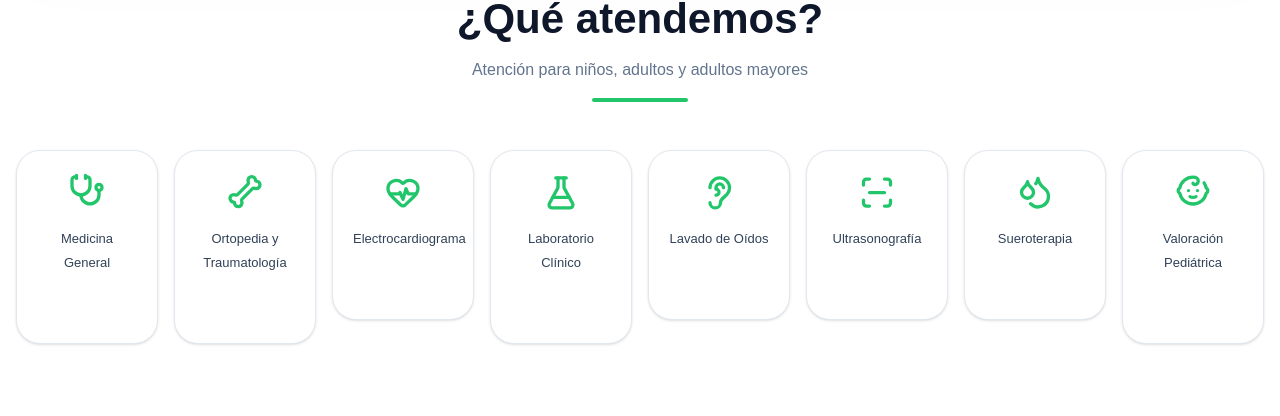
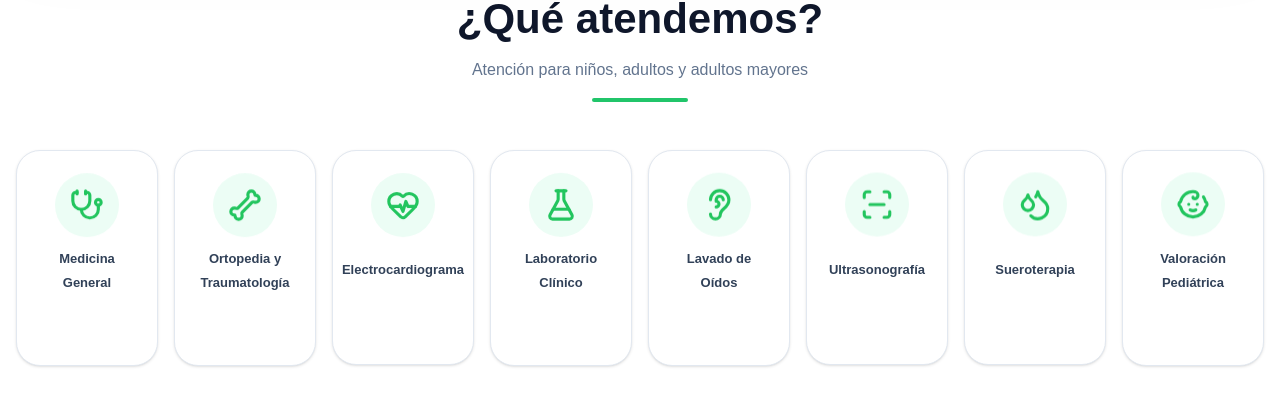
Before and after one commit to felipebermudezceo/ainovahealth, a Next.js app: page / in a window 1280 px wide. Shown: the part 1061-1477 px from the top of the page. Built offline with nearby package versions, Linux system fonts and the light colour scheme.

Commit message:
CAMBIOS EN LOS ICONOS DE SERVICIOS

```diff
--- a/components/sections/Conditions.tsx
+++ b/components/sections/Conditions.tsx
@@ -10,6 +10,8 @@ import {
   ScanLine,
   Droplets,
   Baby,
+  MessageCircle,
+  ArrowRight,
 } from "lucide-react";
 
 export function Conditions() {
@@ -83,27 +85,23 @@ export function Conditions() {
                 className="group"
               >
                 <motion.div
-                  initial={{
-                    opacity: 0,
-                    y: 40,
-                  }}
-                  whileInView={{
-                    opacity: 1,
-                    y: 0,
-                  }}
-                  viewport={{
-                    once: true,
-                    amount: 0.2,
-                  }}
+                  initial={{ opacity: 0, y: 40 }}
+                  whileInView={{ opacity: 1, y: 0 }}
+                  viewport={{ once: true, amount: 0.2 }}
                   transition={{
                     duration: 0.45,
                     delay: index * 0.08,
                   }}
                   whileHover={{
-                    y: -10,
-                    scale: 1.04,
+                    y: -8,
+                    scale: 1.03,
                   }}
                   className="
+                    flex
+                    min-h-[215px]
+                    flex-col
+                    items-center
+                    justify-between
                     rounded-3xl
                     border
                     border-slate-200
@@ -115,14 +113,28 @@ export function Conditions() {
                     transition-all
                     duration-300
                     cursor-pointer
-                    group-hover:border-[#21C56A]
-                    group-hover:bg-[#F4FFF7]
-                    group-hover:shadow-[0_25px_45px_rgba(33,197,106,.20)]
+                    group-hover:border-[#22C55E]
+                    group-hover:bg-[#F7FFF9]
+                    group-hover:shadow-[0_25px_45px_rgba(34,197,94,.22)]
                   "
                 >
 
+                  {/* ICONO */}
+
                   <motion.div
-                    className="mb-4 flex justify-center"
+                    className="
+                      mb-2
+                      flex
+                      h-16
+                      w-16
+                      items-center
+                      justify-center
+                      rounded-full
+                      bg-[#ECFDF5]
+                      transition-all
+                      duration-300
+                      group-hover:bg-[#22C55E]
+                    "
                     animate={{
                       y: [0, -5, 0],
                     }}
@@ -133,41 +145,65 @@ export function Conditions() {
                       delay: index * 0.2,
                     }}
                     whileHover={{
-                      scale: 1.25,
-                      rotate: 8,
+                      rotate: 10,
+                      scale: 1.15,
                     }}
                   >
                     <Icon
-                      size={36}
+                      size={34}
                       strokeWidth={2.2}
-                      className="text-[#21C56A] transition-colors duration-300 group-hover:text-[#16A34A]"
+                      className="
+                        text-[#22C55E]
+                        transition-all
+                        duration-300
+                        group-hover:text-white
+                      "
                     />
                   </motion.div>
 
-                  <div>
+                  {/* TITULO */}
 
-  <p className="text-[15px] lg:text-[13px] font-medium leading-6 text-slate-700 transition-colors duration-300 group-hover:text-[#15803D]">
+                  <p
+                    className="
+                      text-[15px]
+                      lg:text-[13px]
+                      font-semibold
+                      leading-6
+                      text-slate-700
+                      transition-colors
+                      duration-300
+                      group-hover:text-[#15803D]
+                    "
+                  >
                     {item.title}
                   </p>
 
-  <motion.p
-    initial={{ opacity: 0, y: 6 }}
-    whileHover={{}}
+                  {/* BOTÓN */}
+
+                  <div
                     className="
-      mt-2
+                      mt-4
+                      flex
+                      items-center
+                      gap-1
+                      rounded-full
+                      bg-[#ECFDF5]
+                      px-3
+                      py-1.5
                       text-[12px]
                       font-semibold
-      text-[#22C55E]
+                      text-[#16A34A]
                       opacity-0
+                      translate-y-2
                       transition-all
                       duration-300
                       group-hover:translate-y-0
                       group-hover:opacity-100
                     "
                   >
-    💬 Consultar por WhatsApp
-  </motion.p>
-
+                    <MessageCircle size={14} />
+                    <span>Consultar</span>
+                    <ArrowRight size={13} />
                   </div>
 
                 </motion.div>
```
Lines whose indentation alone changed are shown as unchanged.
